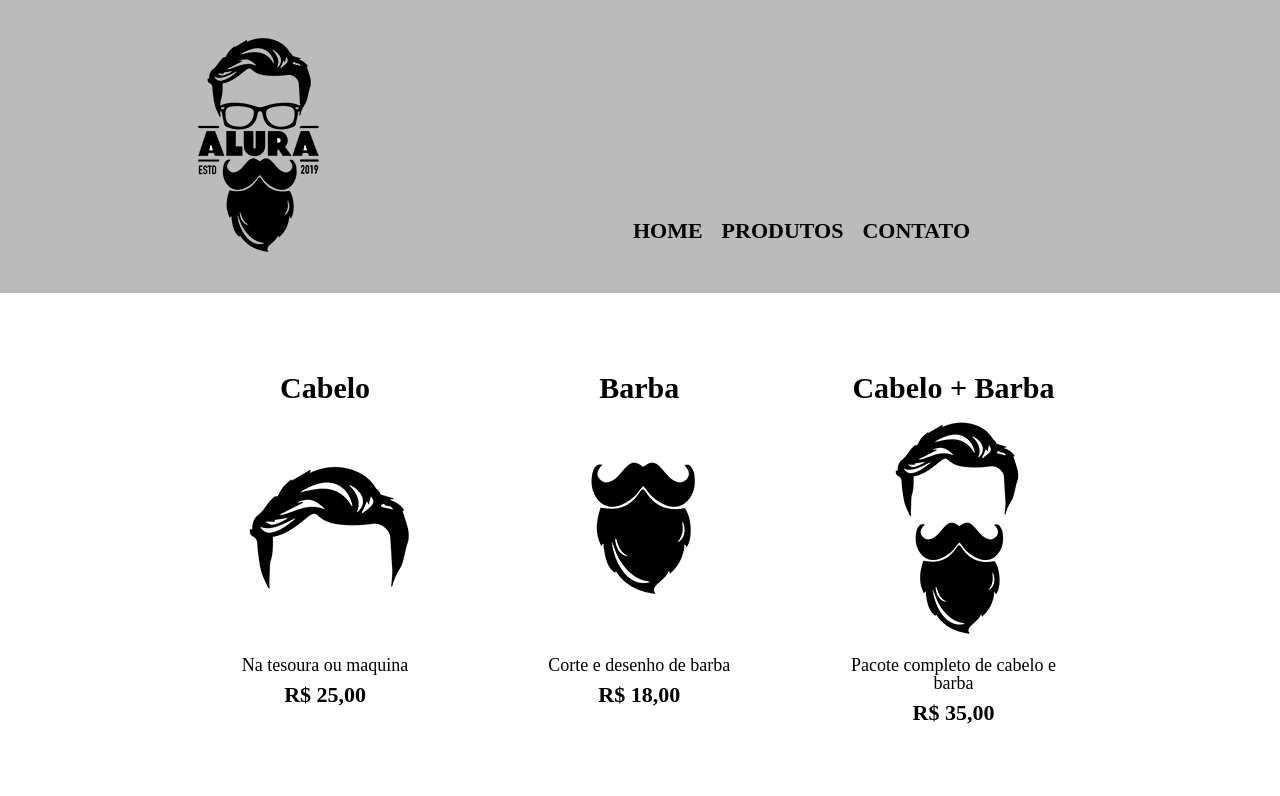
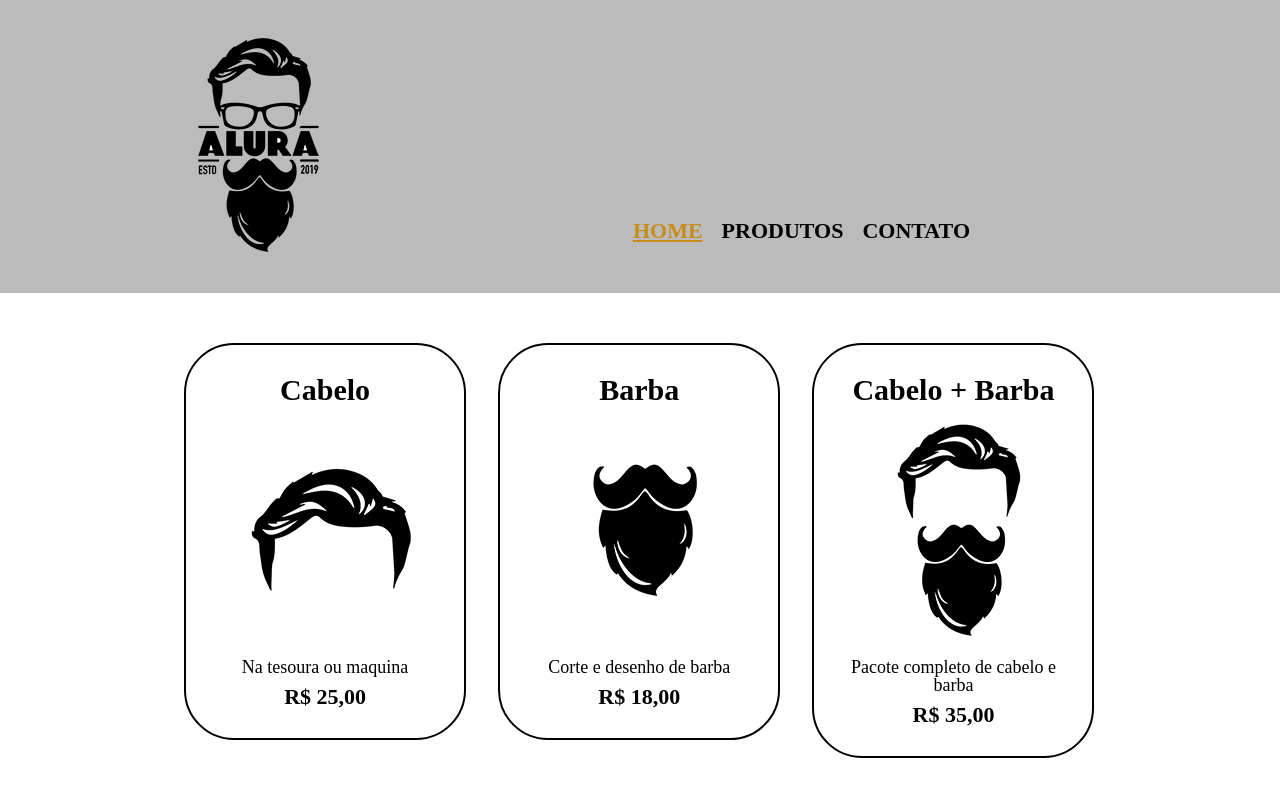
Before and after one commit to otaviopastore/cursohtml, a plain HTML site: page produtos.html in a window 1280 px wide. In both pictures the pointer is over the link "HOME". Drawn offline with Linux system fonts and the light colour scheme.

Commit message:
79% 2 parte

```diff
--- a/produtos.css
+++ b/produtos.css
@@ -23,6 +23,10 @@ nav a{
 	font-size: 22px;
 	text-decoration: none;
 }
+nav a:hover {
+	color: #C78C19;
+	text-decoration: underline;
+}
 .produtos {
 	width: 940px;
 	margin: 0 auto;
@@ -36,6 +40,8 @@ nav a{
 	padding: 30px 20px;
 	margin: 0 1.5%;
 	box-sizing: border-box;
+	border:  2px solid black;
+	border-radius: 50px;
 
 }
 .produtos h2 {
```
